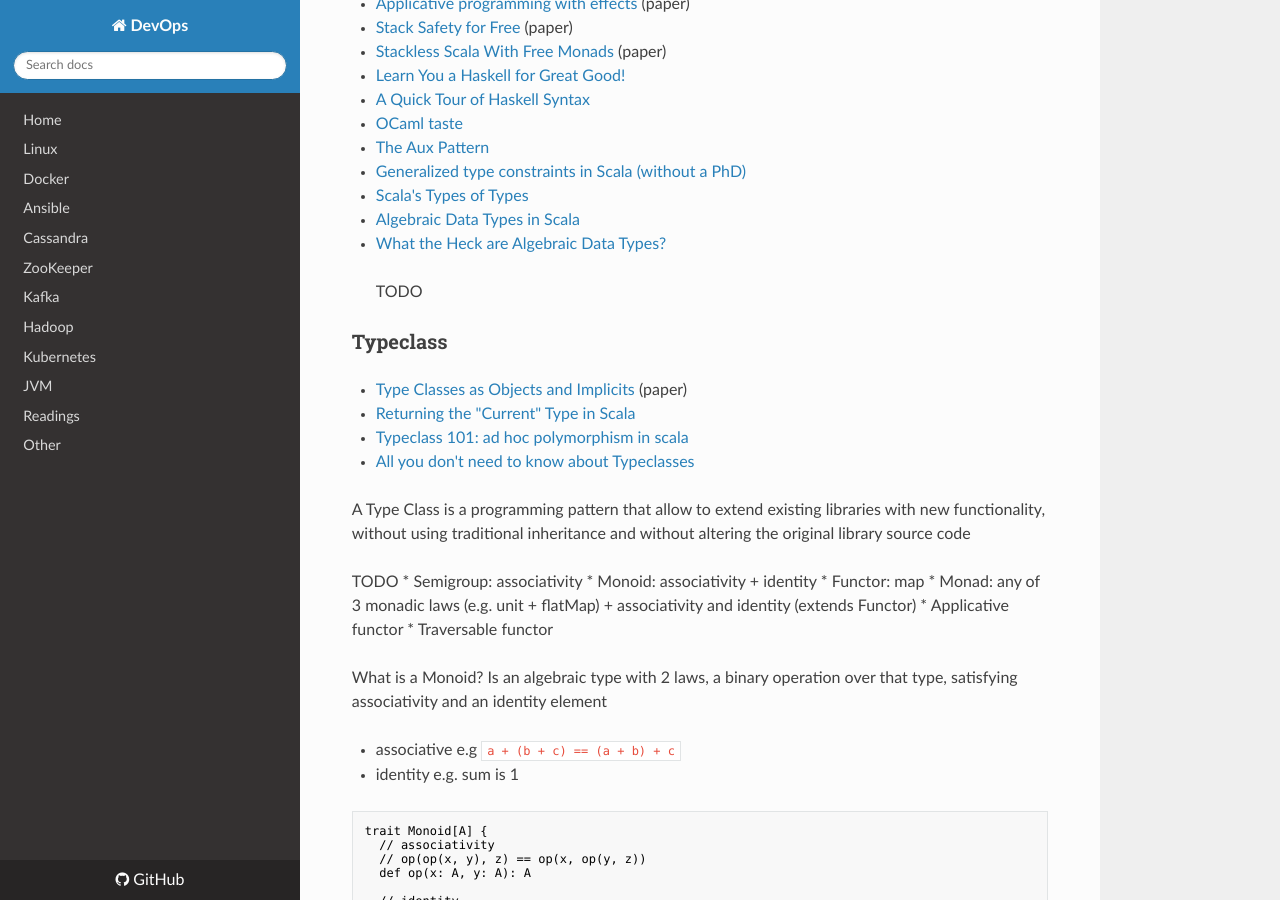
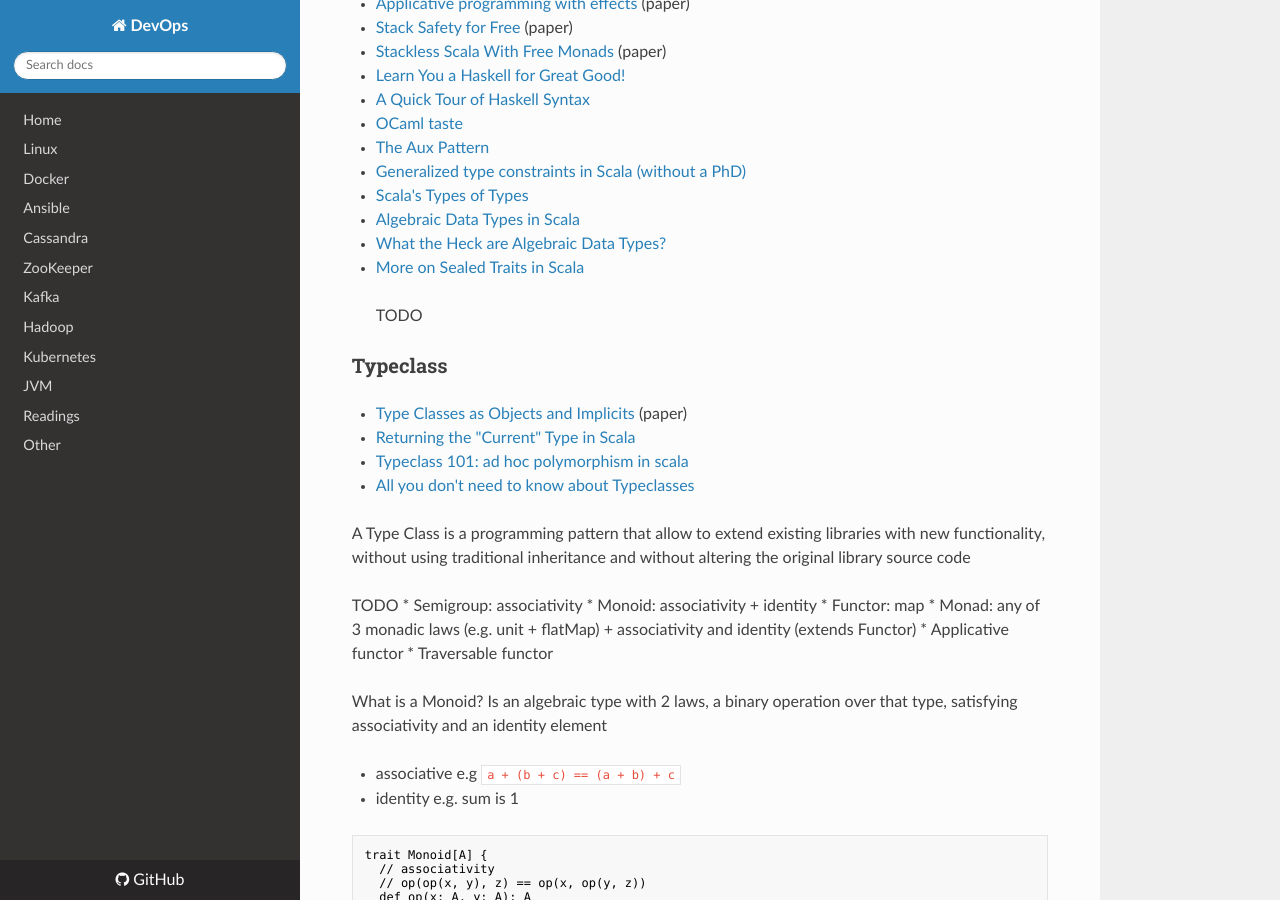
Before and after one commit to niqdev/devops, an MkDocs documentation site: the page built from docs/_scala.md, in a window 1280 px wide and 900 px high, scrolled down 1032 px. Built offline with MkDocs 1.6.1, drawn with Linux system fonts in a browser that asks for light colours; nearby versions of some CDN libraries; old or Windows-style settings are respelled for this version of MkDocs.

Commit message:
doc: update scala

```diff
--- a/docs/_scala.md
+++ b/docs/_scala.md
@@ -47,6 +47,7 @@
 * [Scala's Types of Types](https://ktoso.github.io/scala-types-of-types)
 * [Algebraic Data Types in Scala](https://alvinalexander.com/scala/fp-book/algebraic-data-types-adts-in-scala)
 * [What the Heck are Algebraic Data Types?](https://merrigrove.blogspot.com/2011/12/another-introduction-to-algebraic-data.html)
+* [More on Sealed Traits in Scala](https://underscore.io/blog/posts/2015/06/04/more-on-sealed.html)
 
 > TODO
 
```
